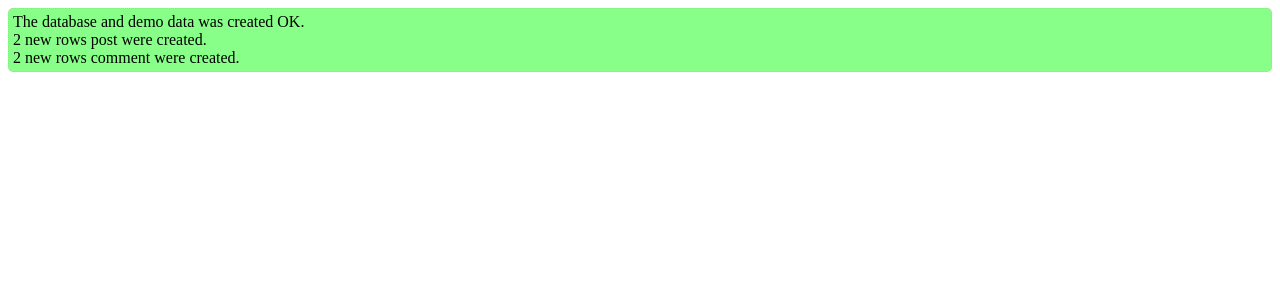
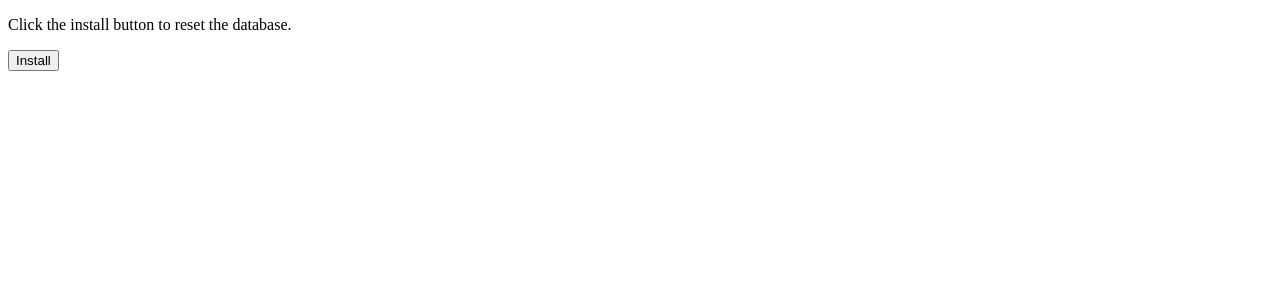
Before and after one commit to SanketDG/php-blog, a PHP site: page /install.php in a window 1280 px wide. Shown: the top 300 px of the page. Run offline with PHP 8.4, Linux system fonts and the light colour scheme.

Commit message:
refactor code to use sessions
this is done to prevent automated installs by just visiting the url.

```diff
--- a/install.php
+++ b/install.php
@@ -1,6 +1,9 @@
 <?php
 // Get the PDO DSN string
 require_once 'lib/common.php';
+
+function installBlog()
+{
     $database = getDatabasePath();
     $root = getRootPath();
 
@@ -71,6 +74,34 @@ foreach(array('post', 'comment') as $tableName)
             }
         }
     }
+
+    return array($count, $error);
+}
+
+
+session_start();
+
+if($_POST)
+{
+    list($_SESSION['count'], $_SESSION['error']) = installBlog();
+
+    $host = $_SERVER['HTTP_HOST'];
+    $script = $_SERVER['REQUEST_URI'];
+    header('Location: http://' . $host . $script);
+    exit();
+}
+
+$attempted = false;
+if ($_SESSION)
+{
+    $attempted = true;
+    $count = $_SESSION['count'];
+    $error = $_SESSION['error'];
+
+    // Unset session variables, so we only report the install/failure once
+    unset($_SESSION['count']);
+    unset($_SESSION['error']);
+}
 ?>
 <!DOCTYPE html>
 <html>
@@ -92,6 +123,8 @@ foreach(array('post', 'comment') as $tableName)
         </style>
     </head>
     <body>
+        <?php if ($attempted): ?>
+
             <?php if ($error): ?>
                 <div class="error box">
                     <?php echo $error ?>
@@ -99,12 +132,33 @@ foreach(array('post', 'comment') as $tableName)
             <?php else: ?>
                 <div class="success box">
                     The database and demo data was created OK.
-                <?php foreach(array('post', 'comment') as $tableName): ?>
-                    <?php if (isset($count['tableName'])): ?>
-                        <?php echo "<br>" . $count['tableName'] . " new rows " . $tableName . " were created." ?>
+
+                    <?php foreach (array('post', 'comment') as $tableName): ?>
+                        <?php if (isset($count[$tableName])): ?>
+                            <?php // Prints the count ?>
+                            <?php echo $count[$tableName] ?> new
+                            <?php // Prints the name of the thing ?>
+                            <?php echo $tableName ?>s
+                            were created.
                         <?php endif ?>
                     <?php endforeach ?>
+
+                <p>
+                    <a href="index.php">View the blog</a>,
+                    or <a href="install.php">install again</a>.
+                </p>
                 </div>
+            <?php endif ?>
+        <?php else: ?>
+            <p>Click the install button to reset the database.</p>
+
+            <form method="post">
+                <input
+                    name="install"
+                    type="submit"
+                    value="Install"
+                />
+            </form>
         <?php endif ?>
     </body>
 </html>
```
Lines whose indentation alone changed are shown as unchanged.
